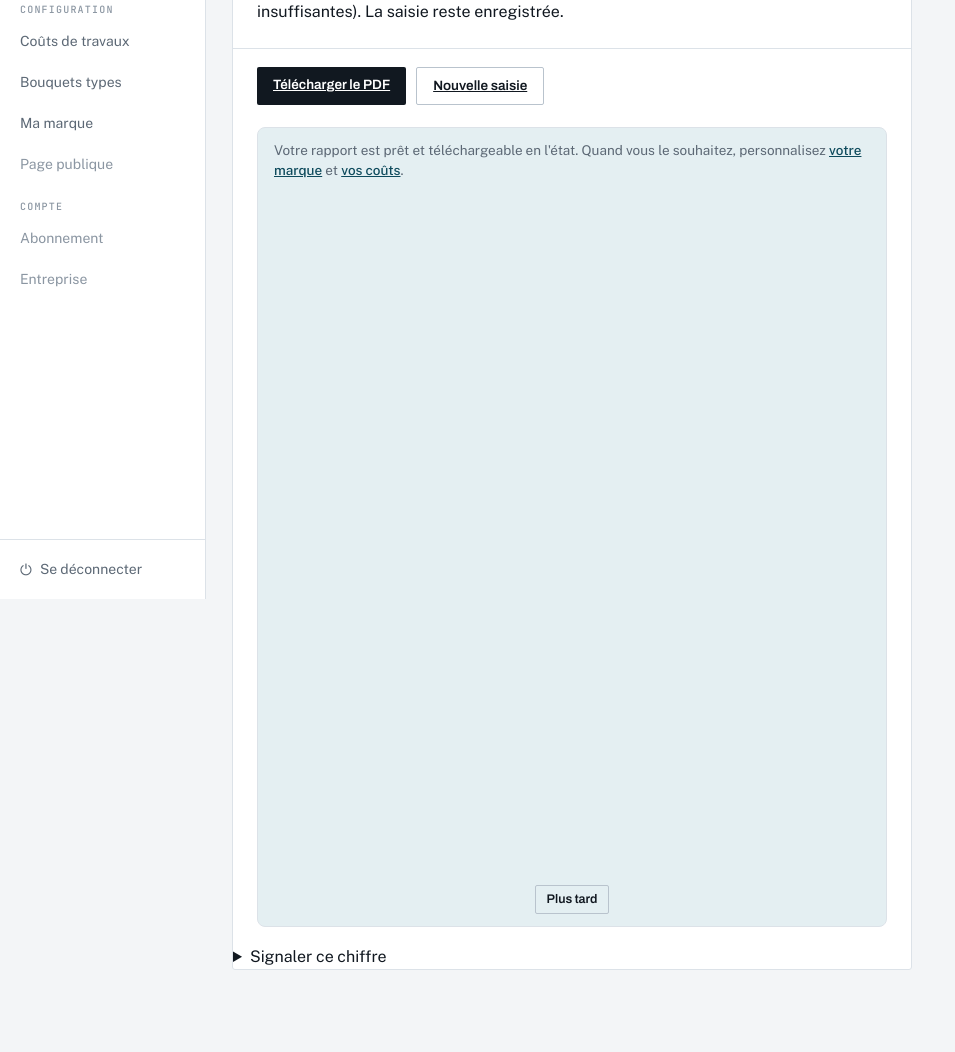
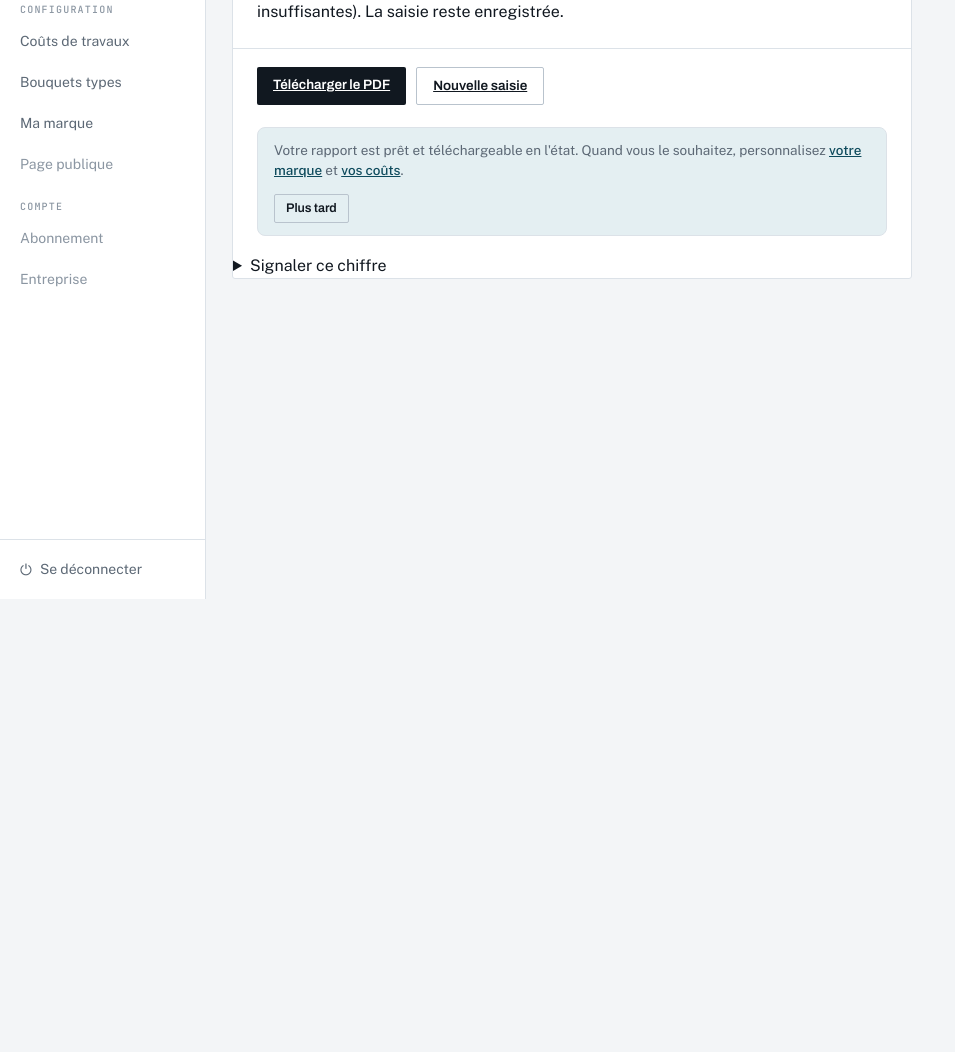
Before and after one commit to nmoral/valeur-verte, a Symfony app: template app/templates/back_office/audit_resultat.html.twig in a window 1280 px wide. Shown: the part 201-1253 px from the top of the page, without its empty margins (0-955 px from the left). After the commit the page ends 800 px from the top, so only its background shows below. Run offline with Twig, Linux system fonts and the light colour scheme; the template is opened without the code that fills it, so the values that code supplies are empty; some libraries are stand-ins or nearby versions.

Commit message:
fix(onboarding): l'invitation à personnaliser n'est plus une balise <aside> (green)
La balise <aside> héritait du sélecteur élément aside{flex-direction:column}
de la sidebar back-office, étirant le bloc sur toute la hauteur. Un <div> évite
la collision. Refs #39

Co-Authored-By: Claude Opus 4.8 <noreply@anthropic.com>

```diff
--- a/app/templates/back_office/audit_resultat.html.twig
+++ b/app/templates/back_office/audit_resultat.html.twig
@@ -166,12 +166,12 @@
     </div>
 
     {# ONB-4 : invitation à personnaliser après le rapport, jamais un mur — on peut reporter. #}
-    <aside class="personnaliser" role="note">
+    <div class="personnaliser" role="note">
         <p>Votre rapport est prêt et téléchargeable en l'état. Quand vous le souhaitez, personnalisez
             <a href="{{ path('back_office_marque') }}">votre marque</a> et
             <a href="{{ path('back_office_couts') }}">vos coûts</a>.</p>
         <button type="button" class="btn btn-ghost btn-sm" data-fermer-personnaliser>Plus tard</button>
-    </aside>
+    </div>
 
     <details class="signalement">
         <summary>Signaler ce chiffre</summary>
```
